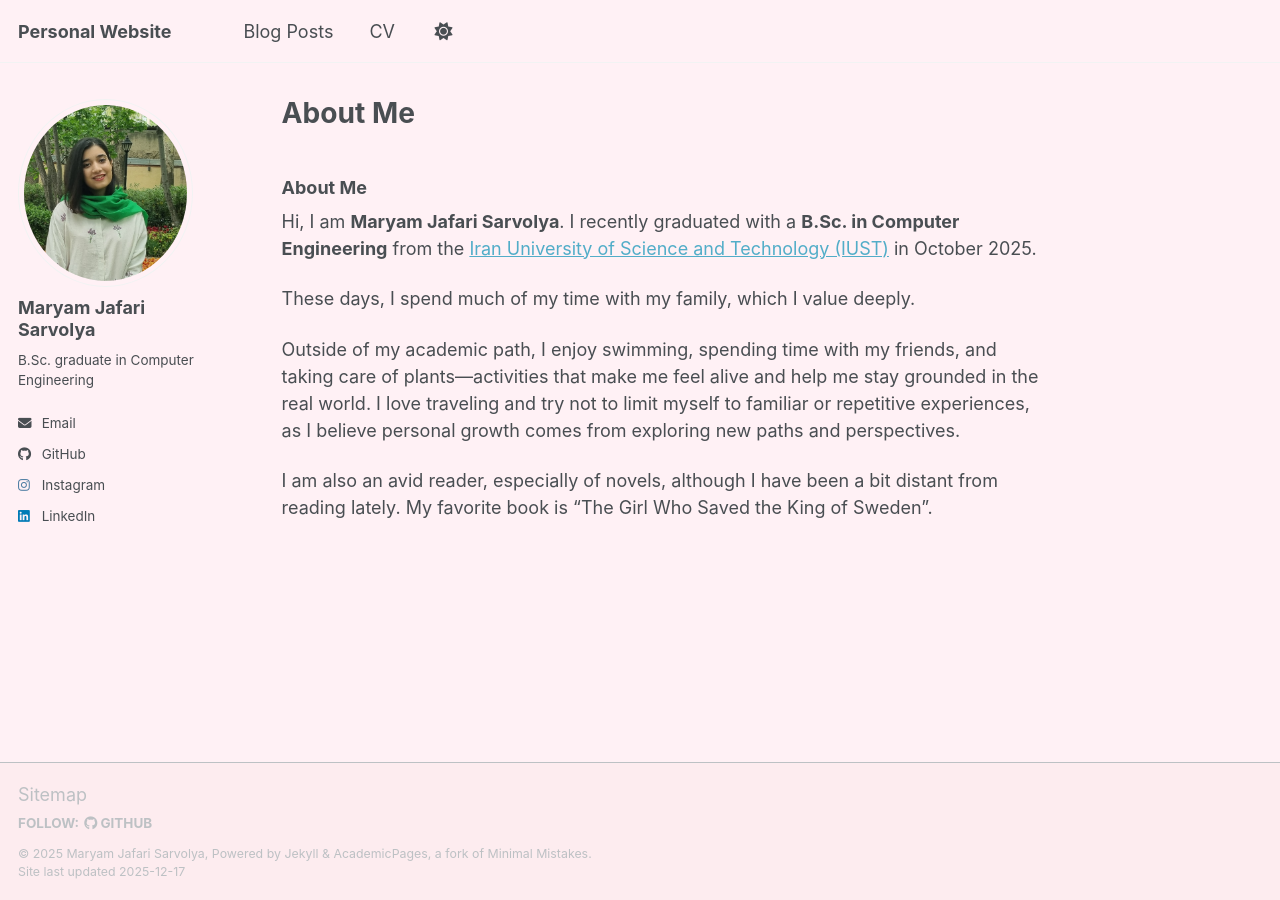
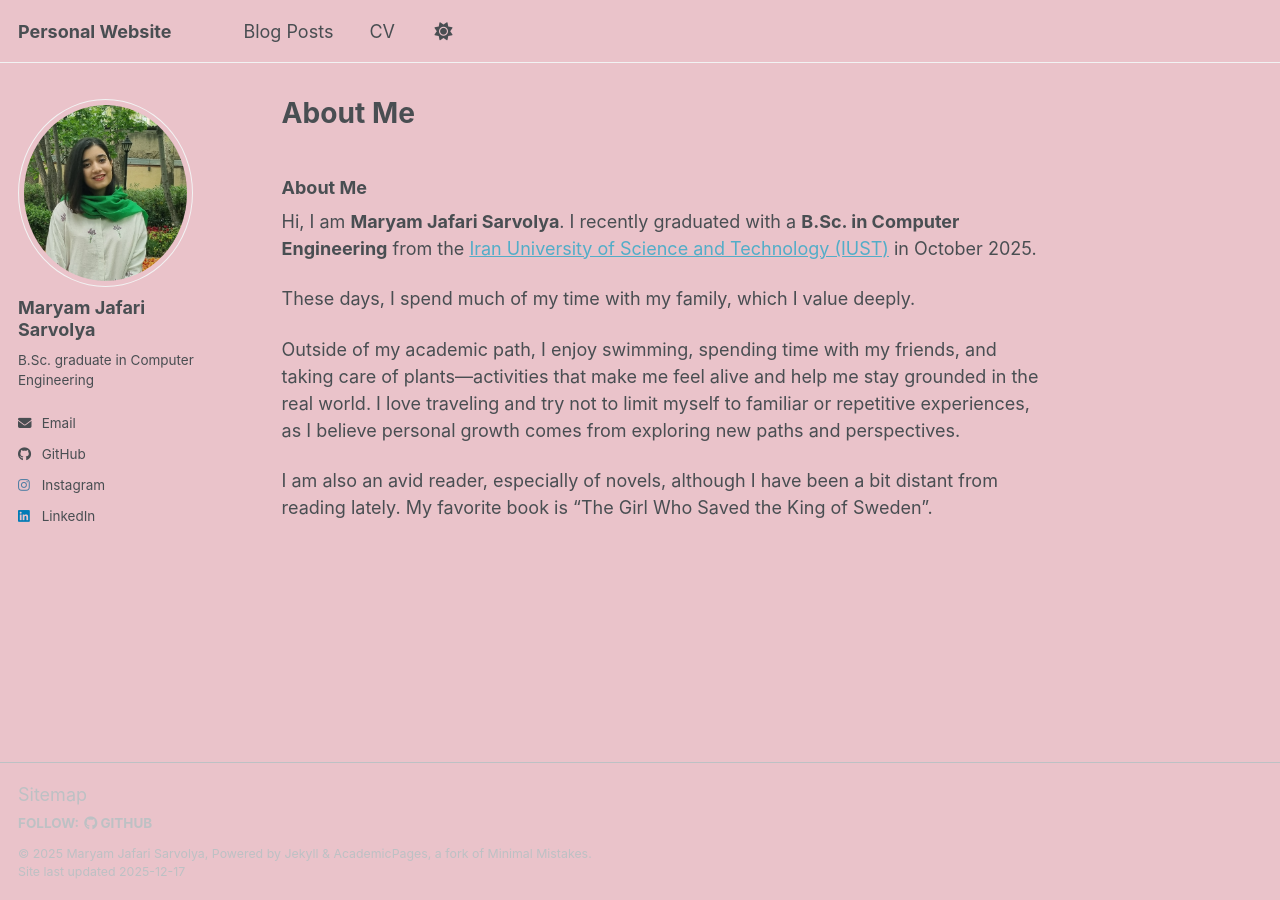
Before and after one commit to maryam1381/maryam1381.github.io, a Jekyll site: the page built from _pages/about.md, in a window 1280 px wide. Built offline with Jekyll 4.4.1, drawn with Linux system fonts in a browser that asks for light colours; a script bundle is joined from its source files by our own code; library files that are not in the unit come from our copies.

Commit message:
Update background and footer colors in light theme

```diff
--- a/_sass/theme/_default_light.scss
+++ b/_sass/theme/_default_light.scss
@@ -29,8 +29,8 @@
 /* Default light theme for the site */
 :root {
     --global-base-color                 : #{$gray};
-    --global-bg-color                   : #fff1f5;
-    --global-footer-bg-color            : #fdecef;
+    --global-bg-color                   : #eac3ca;
+    --global-footer-bg-color            : #eac3ca;
     --global-border-color               : #{$lighter-gray};
     --global-dark-border-color          : #bdc1c4;
     --global-code-background-color      : #fafafa;
```
